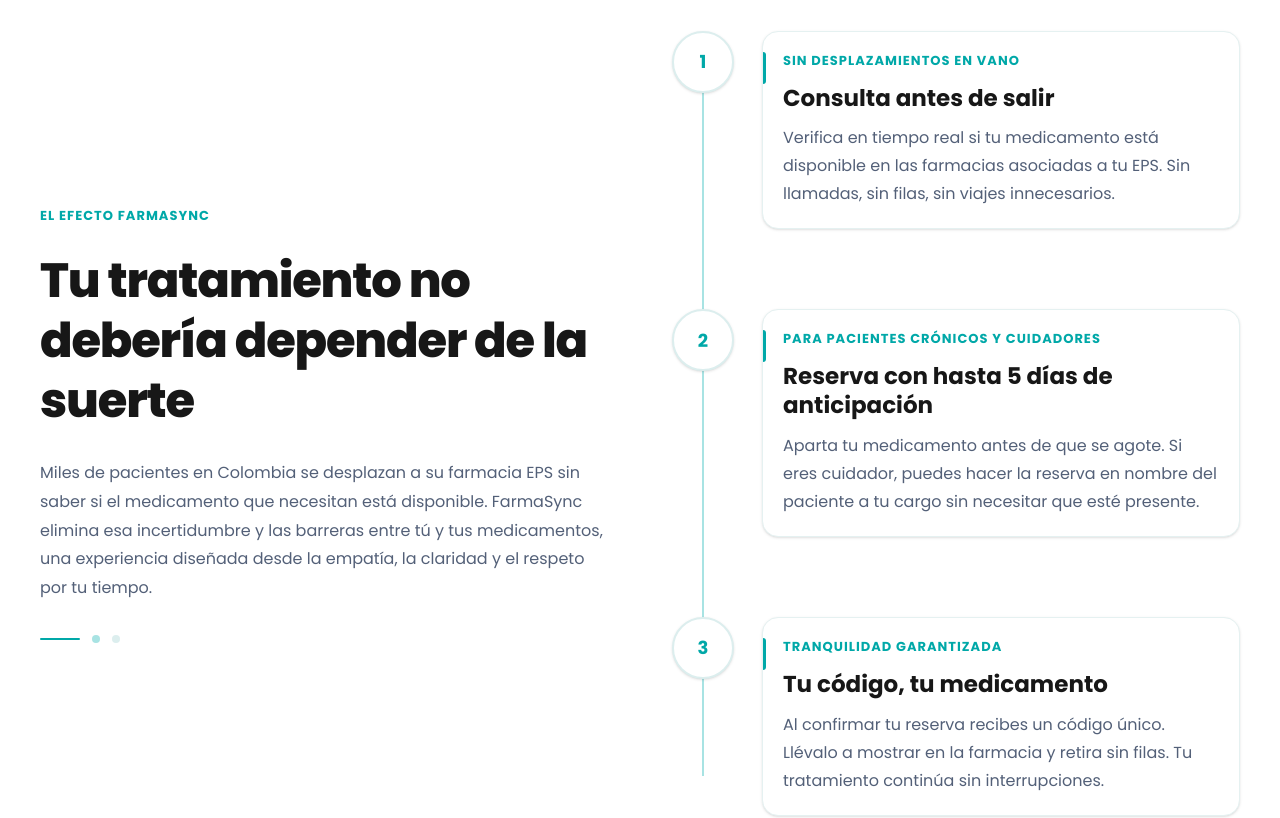
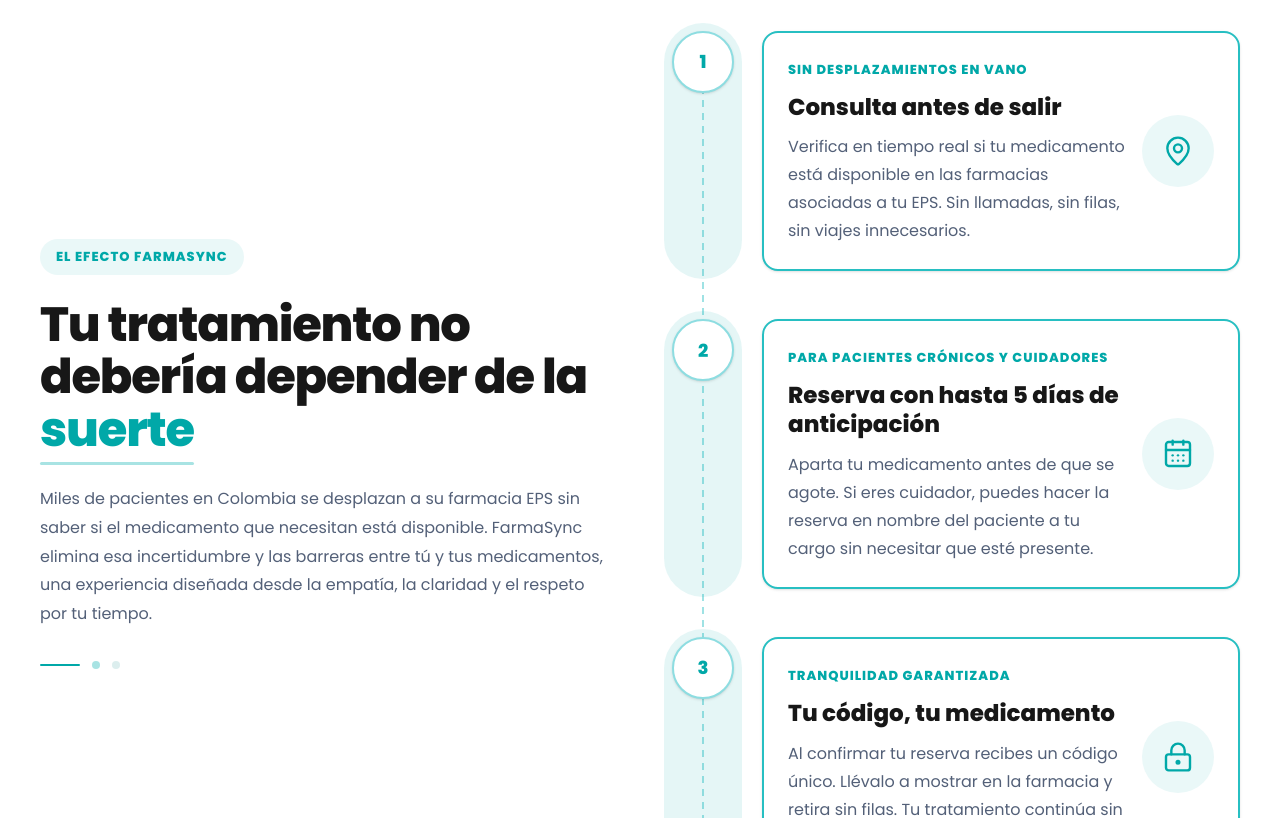
Before and after one commit to salomenavarro/FarmaSync-FrontEnd, a Next.js app: page / in a window 1280 px wide. Shown: the part 840-1658 px from the top of the page. Built offline with nearby package versions, Linux system fonts and the light colour scheme.

Commit message:
feat: cambio de diseño sección propuesta

```diff
--- a/src/components/sections/Propuesta.tsx
+++ b/src/components/sections/Propuesta.tsx
@@ -1,38 +1,323 @@
 "use client";
 
+import { CalendarDays, LockKeyhole, MapPin } from "lucide-react";
 import { motion } from "framer-motion";
+
+function StepCard({
+  number,
+  label,
+  title,
+  text,
+  icon,
+  delay,
+}: {
+  number: string;
+  label: string;
+  title: string;
+  text: string;
+  icon: React.ReactNode;
+  delay: number;
+}) {
+  return (
+    <motion.div
+      className="group relative flex gap-5 sm:gap-7"
+      initial={{
+        opacity: 0,
+        x: 45,
+      }}
+      whileInView={{
+        opacity: 1,
+        x: 0,
+      }}
+      viewport={{
+        once: true,
+        amount: 0.2,
+      }}
+      transition={{
+        duration: 1.1,
+        delay,
+        ease: [0.22, 1, 0.36, 1],
+      }}
+    >
+      {/* ========================================= */}
+      {/* NÚMERO */}
+      {/* ========================================= */}
+
+      <div className="relative z-20 shrink-0">
+        {/* Halo del número */}
+        <div
+          className="
+            absolute
+            -inset-2
+            rounded-full
+            bg-[#00A8A8]/10
+          "
+        />
+
+        <motion.div
+          className="
+            relative
+            flex
+            h-[58px]
+            w-[58px]
+            items-center
+            justify-center
+            rounded-full
+            border-2
+            border-[#8DDDE1]
+            bg-white
+            text-[17px]
+            font-extrabold
+            text-[#00A8A8]
+            shadow-sm
+            transition-all
+            duration-300
+            group-hover:border-[#00A8A8]
+            group-hover:bg-[#00A8A8]
+            group-hover:text-white
+            group-hover:shadow-md
+            sm:h-[62px]
+            sm:w-[62px]
+            sm:text-[18px]
+          "
+          whileHover={{
+            scale: 1.06,
+          }}
+          transition={{
+            duration: 0.25,
+          }}
+        >
+          {number}
+        </motion.div>
+      </div>
+
+      {/* ========================================= */}
+      {/* TARJETA */}
+      {/* ========================================= */}
+
+      <motion.div
+        className="
+          relative
+          flex
+          min-h-[215px]
+          flex-1
+          items-center
+          rounded-2xl
+          border-2
+          border-[#27BFC2]
+          bg-white
+          p-5
+          shadow-sm
+          transition-all
+          duration-300
+          group-hover:-translate-y-1
+          group-hover:shadow-lg
+          group-hover:shadow-[#00A8A8]/10
+          sm:min-h-[215px]
+          sm:p-6
+          lg:min-h-[215px]
+        "
+        whileHover={{
+          y: -3,
+        }}
+        transition={{
+          duration: 0.25,
+        }}
+      >
+        {/* CONTENIDO */}
+
+        <div className="min-w-0 flex-1 pr-2 sm:pr-4">
+          <span
+            className="
+              text-[11px]
+              font-extrabold
+              uppercase
+              tracking-[1px]
+              text-[#00A8A8]
+              sm:text-[13px]
+            "
+          >
+            {label}
+          </span>
+
+          <h3
+            className="
+              mt-2.5
+              text-[20px]
+              font-extrabold
+              leading-tight
+              text-[#171717]
+              sm:mt-3
+              sm:text-[23px]
+            "
+          >
+            {title}
+          </h3>
+
+          <p
+            className="
+              mt-3
+              text-[13px]
+              leading-[1.7]
+              text-[#536078]
+              sm:text-[16px]
+              sm:leading-[1.75]
+            "
+          >
+            {text}
+          </p>
+        </div>
+
+        {/* ===================================== */}
+        {/* ICONO */}
+        {/* ===================================== */}
+
+        <div
+          className="
+            hidden
+            h-16
+            w-16
+            shrink-0
+            items-center
+            justify-center
+            rounded-full
+            bg-[#EAF8F8]
+            text-[#00A8A8]
+            transition-all
+            duration-300
+            group-hover:scale-105
+            sm:flex
+            lg:h-[72px]
+            lg:w-[72px]
+          "
+        >
+          {icon}
+        </div>
+      </motion.div>
+    </motion.div>
+  );
+}
 
 export default function Propuesta() {
   return (
     <section
       id="propuesta"
-      className="bg-white px-6 py-20 sm:py-24 lg:py-28"
+      className="
+        overflow-hidden
+        bg-white
+        px-4
+        py-16
+        sm:px-6
+        sm:py-24
+        lg:px-8
+        lg:py-28
+      "
     >
-      <div className="mx-auto grid max-w-[1200px] items-center gap-16 lg:grid-cols-2">
-
+      <div
+        className="
+          mx-auto
+          grid
+          max-w-[1200px]
+          items-center
+          gap-14
+          lg:grid-cols-2
+          lg:gap-16
+        "
+      >
         {/* ===================================================== */}
         {/* COLUMNA IZQUIERDA */}
         {/* ===================================================== */}
 
         <motion.div
           className="max-w-[570px]"
-          initial={{ opacity: 0, x: -45 }}
-          whileInView={{ opacity: 1, x: 0 }}
-          viewport={{ once: true, amount: 0.25 }}
+          initial={{
+            opacity: 0,
+            x: -40,
+          }}
+          whileInView={{
+            opacity: 1,
+            x: 0,
+          }}
+          viewport={{
+            once: true,
+            amount: 0.25,
+          }}
           transition={{
             duration: 1.1,
             ease: [0.22, 1, 0.36, 1],
           }}
         >
-          <span className="text-[13px] font-bold uppercase tracking-[1px] text-[#00A8A8]">
+          {/* ETIQUETA */}
+
+          <span
+            className="
+              inline-flex
+              rounded-full
+              bg-[#EAF8F8]
+              px-3.5
+              py-1.5
+              text-[11px]
+              font-extrabold
+              uppercase
+              tracking-[1px]
+              text-[#00A8A8]
+              sm:px-4
+              sm:py-2
+              sm:text-[13px]
+            "
+          >
             El efecto FarmaSync
           </span>
 
-          <h2 className="mt-6 text-2xl font-extrabold leading-tight tracking-tight text-[#171717] sm:text-4xl lg:text-5xl">
-            Tu tratamiento no debería depender de la suerte
+          {/* TÍTULO */}
+
+          <h2
+            className="
+              mt-5
+              text-3xl
+              font-extrabold
+              leading-[1.1]
+              tracking-tight
+              text-[#171717]
+              sm:mt-6
+              sm:text-4xl
+              lg:text-5xl
+            "
+          >
+            Tu tratamiento no debería depender de la{" "}
+            <span className="relative inline-block text-[#00A8A8]">
+              suerte
+
+              {/* Subrayado decorativo */}
+
+              <span
+                className="
+                  absolute
+                  -bottom-1
+                  left-0
+                  h-[3px]
+                  w-full
+                  rounded-full
+                  bg-[#A8E3E3]
+                  sm:-bottom-2
+                "
+              />
+            </span>
           </h2>
 
-          <p className="mt-7 text-[16px] leading-[1.8] text-[#536078]">
+          {/* DESCRIPCIÓN */}
+
+          <p
+            className="
+              mt-6
+              text-[14px]
+              leading-[1.8]
+              text-[#536078]
+              sm:mt-7
+              sm:text-[16px]
+              sm:leading-[1.8]
+            "
+          >
             Miles de pacientes en Colombia se desplazan a su farmacia EPS sin
             saber si el medicamento que necesitan está disponible. FarmaSync
             elimina esa incertidumbre y las barreras entre tú y tus
@@ -42,299 +327,96 @@ export default function Propuesta() {
 
           {/* DETALLE DECORATIVO */}
 
-          <div className="mt-8 flex items-center gap-3">
+          <div className="mt-7 flex items-center gap-3 sm:mt-8">
             <div className="h-[2px] w-10 rounded-full bg-[#00A8A8]" />
+
             <div className="h-2 w-2 rounded-full bg-[#A8E3E3]" />
+
             <div className="h-2 w-2 rounded-full bg-[#DCEEEE]" />
           </div>
         </motion.div>
 
         {/* ===================================================== */}
-        {/* COLUMNA DERECHA */}
+        {/* COLUMNA DERECHA - TIMELINE */}
         {/* ===================================================== */}
 
         <div className="relative">
-
+          {/* =============================================== */}
           {/* LÍNEA DEL TIMELINE */}
+          {/* =============================================== */}
 
           <div
             className="
+              pointer-events-none
               absolute
-              bottom-[40px]
-              left-[30px]
-              top-[40px]
+              bottom-[30px]
+              left-[28px]
+              top-[30px]
               w-[2px]
-              bg-[#A8E3E3]
+              bg-[repeating-linear-gradient(to_bottom,#9FE2E4_0px,#9FE2E4_7px,transparent_7px,transparent_13px)]
+              sm:left-[30px]
             "
           />
 
-          {/* ================================================= */}
+          {/* =============================================== */}
           {/* PASO 1 */}
-          {/* ================================================= */}
+          {/* =============================================== */}
 
-          <motion.div
-            className="group relative flex gap-7 pb-20"
-            initial={{ opacity: 0, x: 50 }}
-            whileInView={{ opacity: 1, x: 0 }}
-            viewport={{ once: true, amount: 0.2 }}
-            transition={{
-              duration: 1.1,
-              delay: 0.15,
-              ease: [0.22, 1, 0.36, 1],
-            }}
-          >
-            {/* NÚMERO */}
+          <div className="relative pb-10 sm:pb-12">
+            <StepCard
+              number="1"
+              label="Sin desplazamientos en vano"
+              title="Consulta antes de salir"
+              text="Verifica en tiempo real si tu medicamento está disponible en las farmacias asociadas a tu EPS. Sin llamadas, sin filas, sin viajes innecesarios."
+              icon={
+                <MapPin
+                  className="h-7 w-7 sm:h-8 sm:w-8"
+                  strokeWidth={1.8}
+                />
+              }
+              delay={0.1}
+            />
+          </div>
 
-            <motion.div
-              className="
-                relative
-                z-10
-                flex
-                h-[62px]
-                w-[62px]
-                shrink-0
-                items-center
-                justify-center
-                rounded-full
-                border-2
-                border-[#DCEEEE]
-                bg-white
-                text-[18px]
-                font-bold
-                text-[#00A8A8]
-                shadow-sm
-                transition-all
-                duration-300
-                group-hover:border-[#00A8A8]
-                group-hover:bg-[#00A8A8]
-                group-hover:text-white
-                group-hover:shadow-lg
-                group-hover:shadow-[#00A8A8]/15
-              "
-              whileHover={{ scale: 1.06 }}
-              transition={{ duration: 0.25 }}
-            >
-              1
-            </motion.div>
+          {/* =============================================== */}
+          {/* PASO 2 */}
+          {/* =============================================== */}
 
-            {/* TARJETA */}
+          <div className="relative pb-10 sm:pb-12">
+            <StepCard
+              number="2"
+              label="Para pacientes crónicos y cuidadores"
+              title="Reserva con hasta 5 días de anticipación"
+              text="Aparta tu medicamento antes de que se agote. Si eres cuidador, puedes hacer la reserva en nombre del paciente a tu cargo sin necesitar que esté presente."
+              icon={
+                <CalendarDays
+                  className="h-7 w-7 sm:h-8 sm:w-8"
+                  strokeWidth={1.8}
+                />
+              }
+              delay={0.28}
+            />
+          </div>
 
-            <motion.div
-              className="
-                relative
-                flex-1
-                rounded-2xl
-                border
-                border-[#E5F1F1]
-                bg-white
-                p-5
-                pt-4
-                shadow-sm
-                transition-all
-                duration-300
-                group-hover:-translate-y-1
-                group-hover:border-[#CFE7E7]
-                group-hover:shadow-md
-              "
-              whileHover={{ y: -3 }}
-              transition={{ duration: 0.25 }}
-            >
-              <div className="absolute left-0 top-5 h-8 w-[3px] rounded-r-full bg-[#00A8A8]" />
+          {/* =============================================== */}
+          {/* PASO 3 */}
+          {/* =============================================== */}
 
-              <span className="text-[13px] font-bold uppercase tracking-[1px] text-[#00A8A8]">
-                Sin desplazamientos en vano
-              </span>
-
-              <h3 className="mt-3 text-[23px] font-bold leading-tight text-[#171717]">
-                Consulta antes de salir
-              </h3>
-
-              <p className="mt-3 max-w-[560px] text-[16px] leading-[1.75] text-[#536078]">
-                Verifica en tiempo real si tu medicamento está disponible en
-                las farmacias asociadas a tu EPS. Sin llamadas, sin filas, sin
-                viajes innecesarios.
-              </p>
-            </motion.div>
-          </motion.div>
-
-          {/* ================================================= */}
-          {/* PASO 2 */}
-          {/* ================================================= */}
-
-          <motion.div
-            className="group relative flex gap-7 pb-20"
-            initial={{ opacity: 0, x: 50 }}
-            whileInView={{ opacity: 1, x: 0 }}
-            viewport={{ once: true, amount: 0.2 }}
-            transition={{
-              duration: 1.1,
-              delay: 0.3,
-              ease: [0.22, 1, 0.36, 1],
-            }}
-          >
-            {/* NÚMERO */}
-
-            <motion.div
-              className="
-                relative
-                z-10
-                flex
-                h-[62px]
-                w-[62px]
-                shrink-0
-                items-center
-                justify-center
-                rounded-full
-                border-2
-                border-[#DCEEEE]
-                bg-white
-                text-[18px]
-                font-bold
-                text-[#00A8A8]
-                shadow-sm
-                transition-all
-                duration-300
-                group-hover:border-[#00A8A8]
-                group-hover:bg-[#00A8A8]
-                group-hover:text-white
-                group-hover:shadow-lg
-                group-hover:shadow-[#00A8A8]/15
-              "
-              whileHover={{ scale: 1.06 }}
-              transition={{ duration: 0.25 }}
-            >
-              2
-            </motion.div>
-
-            {/* TARJETA */}
-
-            <motion.div
-              className="
-                relative
-                flex-1
-                rounded-2xl
-                border
-                border-[#E5F1F1]
-                bg-white
-                p-5
-                pt-4
-                shadow-sm
-                transition-all
-                duration-300
-                group-hover:-translate-y-1
-                group-hover:border-[#CFE7E7]
-                group-hover:shadow-md
-              "
-              whileHover={{ y: -3 }}
-              transition={{ duration: 0.25 }}
-            >
-              <div className="absolute left-0 top-5 h-8 w-[3px] rounded-r-full bg-[#00A8A8]" />
-
-              <span className="text-[13px] font-bold uppercase tracking-[1px] text-[#00A8A8]">
-                Para pacientes crónicos y cuidadores
-              </span>
-
-              <h3 className="mt-3 text-[23px] font-bold leading-tight text-[#171717]">
-                Reserva con hasta 5 días de anticipación
-              </h3>
-
-              <p className="mt-3 max-w-[560px] text-[16px] leading-[1.75] text-[#536078]">
-                Aparta tu medicamento antes de que se agote. Si eres cuidador,
-                puedes hacer la reserva en nombre del paciente a tu cargo sin
-                necesitar que esté presente.
-              </p>
-            </motion.div>
-          </motion.div>
-
-          {/* ================================================= */}
-          {/* PASO 3 */}
-          {/* ================================================= */}
-
-          <motion.div
-            className="group relative flex gap-7"
-            initial={{ opacity: 0, x: 50 }}
-            whileInView={{ opacity: 1, x: 0 }}
-            viewport={{ once: true, amount: 0.2 }}
-            transition={{
-              duration: 1.1,
-              delay: 0.45,
-              ease: [0.22, 1, 0.36, 1],
-            }}
-          >
-            {/* NÚMERO */}
-
-            <motion.div
-              className="
-                relative
-                z-10
-                flex
-                h-[62px]
-                w-[62px]
-                shrink-0
-                items-center
-                justify-center
-                rounded-full
-                border-2
-                border-[#DCEEEE]
-                bg-white
-                text-[18px]
-                font-bold
-                text-[#00A8A8]
-                shadow-sm
-                transition-all
-                duration-300
-                group-hover:border-[#00A8A8]
-                group-hover:bg-[#00A8A8]
-                group-hover:text-white
-                group-hover:shadow-lg
-                group-hover:shadow-[#00A8A8]/15
-              "
-              whileHover={{ scale: 1.06 }}
-              transition={{ duration: 0.25 }}
-            >
-              3
-            </motion.div>
-
-            {/* TARJETA */}
-
-            <motion.div
-              className="
-                relative
-                flex-1
-                rounded-2xl
-                border
-                border-[#E5F1F1]
-                bg-white
-                p-5
-                pt-4
-                shadow-sm
-                transition-all
-                duration-300
-                group-hover:-translate-y-1
-                group-hover:border-[#CFE7E7]
-                group-hover:shadow-md
-              "
-              whileHover={{ y: -3 }}
-              transition={{ duration: 0.25 }}
-            >
-              <div className="absolute left-0 top-5 h-8 w-[3px] rounded-r-full bg-[#00A8A8]" />
-
-              <span className="text-[13px] font-bold uppercase tracking-[1px] text-[#00A8A8]">
-                Tranquilidad garantizada
-              </span>
-
-              <h3 className="mt-3 text-[23px] font-bold leading-tight text-[#171717]">
-                Tu código, tu medicamento
-              </h3>
-
-              <p className="mt-3 max-w-[560px] text-[16px] leading-[1.75] text-[#536078]">
-                Al confirmar tu reserva recibes un código único. Llévalo a
-                mostrar en la farmacia y retira sin filas. Tu tratamiento
-                continúa sin interrupciones.
-              </p>
-            </motion.div>
-          </motion.div>
-
+          <div className="relative">
+            <StepCard
+              number="3"
+              label="Tranquilidad garantizada"
+              title="Tu código, tu medicamento"
+              text="Al confirmar tu reserva recibes un código único. Llévalo a mostrar en la farmacia y retira sin filas. Tu tratamiento continúa sin interrupciones."
+              icon={
+                <LockKeyhole
+                  className="h-7 w-7 sm:h-8 sm:w-8"
+                  strokeWidth={1.8}
+                />
+              }
+              delay={0.46}
+            />
+          </div>
         </div>
       </div>
     </section>
```
